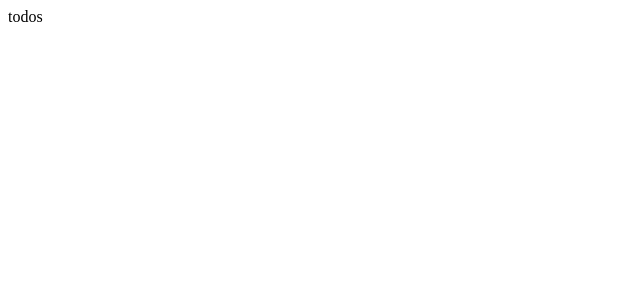
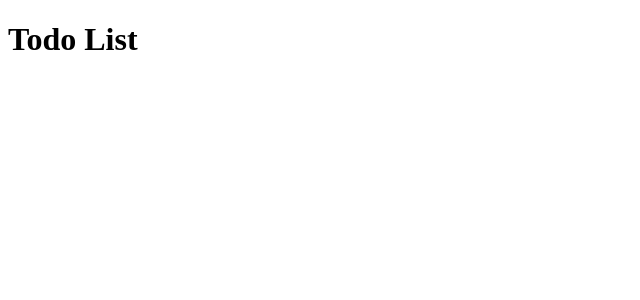
Before and after one commit to ivadm-co/ivatodo, a React (Create React App) app: page / in a window 1280 px wide. Shown: the top 300 px of the page, without its empty margins (0-640 px from the left). Built offline with nearby package versions, Linux system fonts and the light colour scheme.

Commit message:
renamed some stuff, moved some, so on, so on

```diff
--- a/package.json
+++ b/package.json
@@ -34,5 +34,8 @@
       "last 1 firefox version",
       "last 1 safari version"
     ]
+  },
+  "devDependencies": {
+    "react-router-dom": "^6.11.1"
   }
 }
--- a/src/App.js
+++ /dev/null
@@ -1,9 +0,0 @@
-function App() {
-  return (
-    <div className="App">
-      todos
-    </div>
-  );
-}
-
-export default App;
--- a/src/index.js
+++ b/src/index.js
@@ -1,10 +1,10 @@
 import React from 'react';
 import ReactDOM from 'react-dom/client';
-import App from './App';
+import TodoList from './todoList';
 
 const root = ReactDOM.createRoot(document.getElementById('root'));
 root.render(
   <React.StrictMode>
-    <App />
+    <TodoList />
   </React.StrictMode>
 );
--- /dev/null
+++ b/src/todoList.js
@@ -0,0 +1,9 @@
+function TodoList() {
+  return (
+    <div className="App">
+      <h1>Todo List</h1>
+    </div>
+  );
+}
+
+export default TodoList;
```
Also changed, not shown: 1 other file (tests, documents, lock files or other folders).
